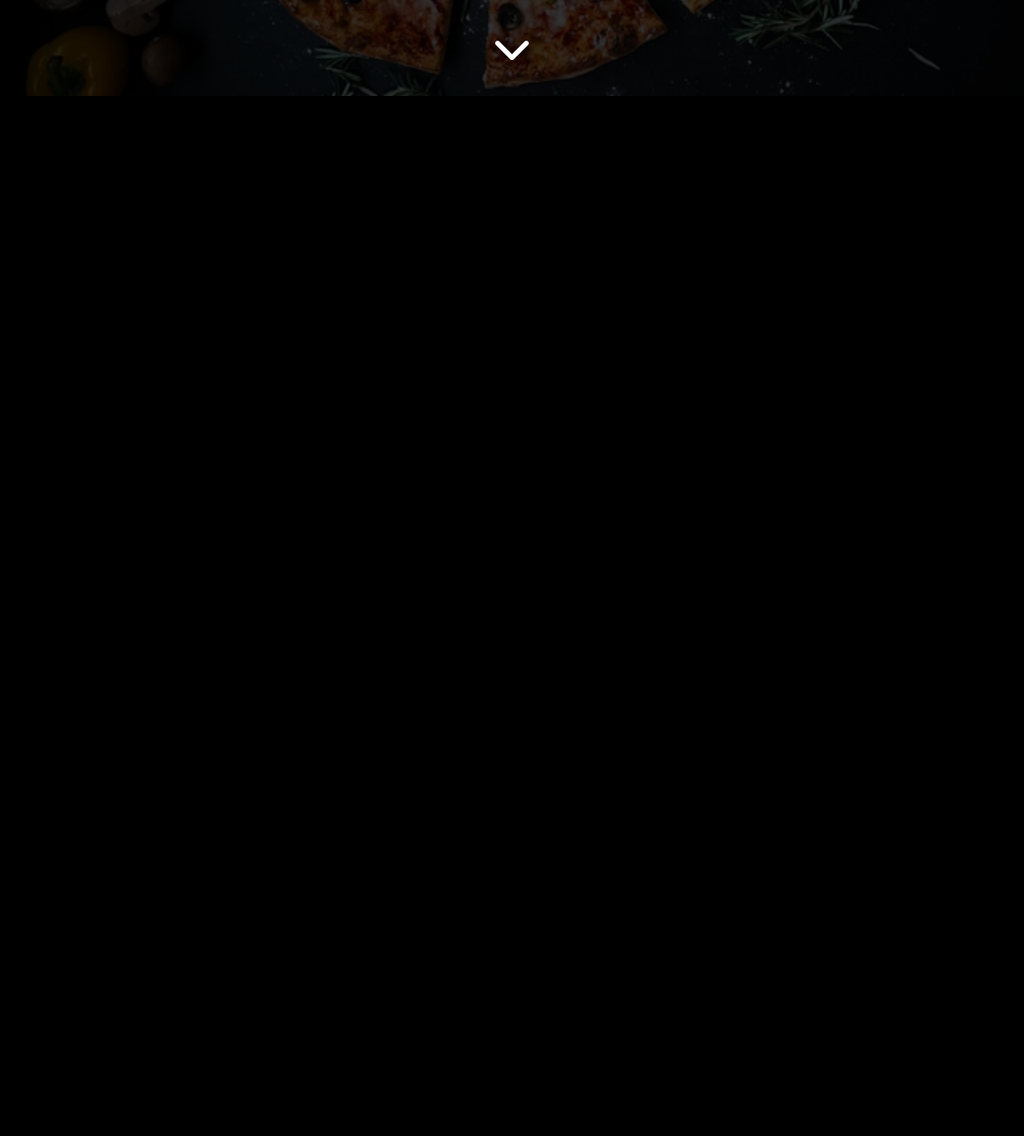
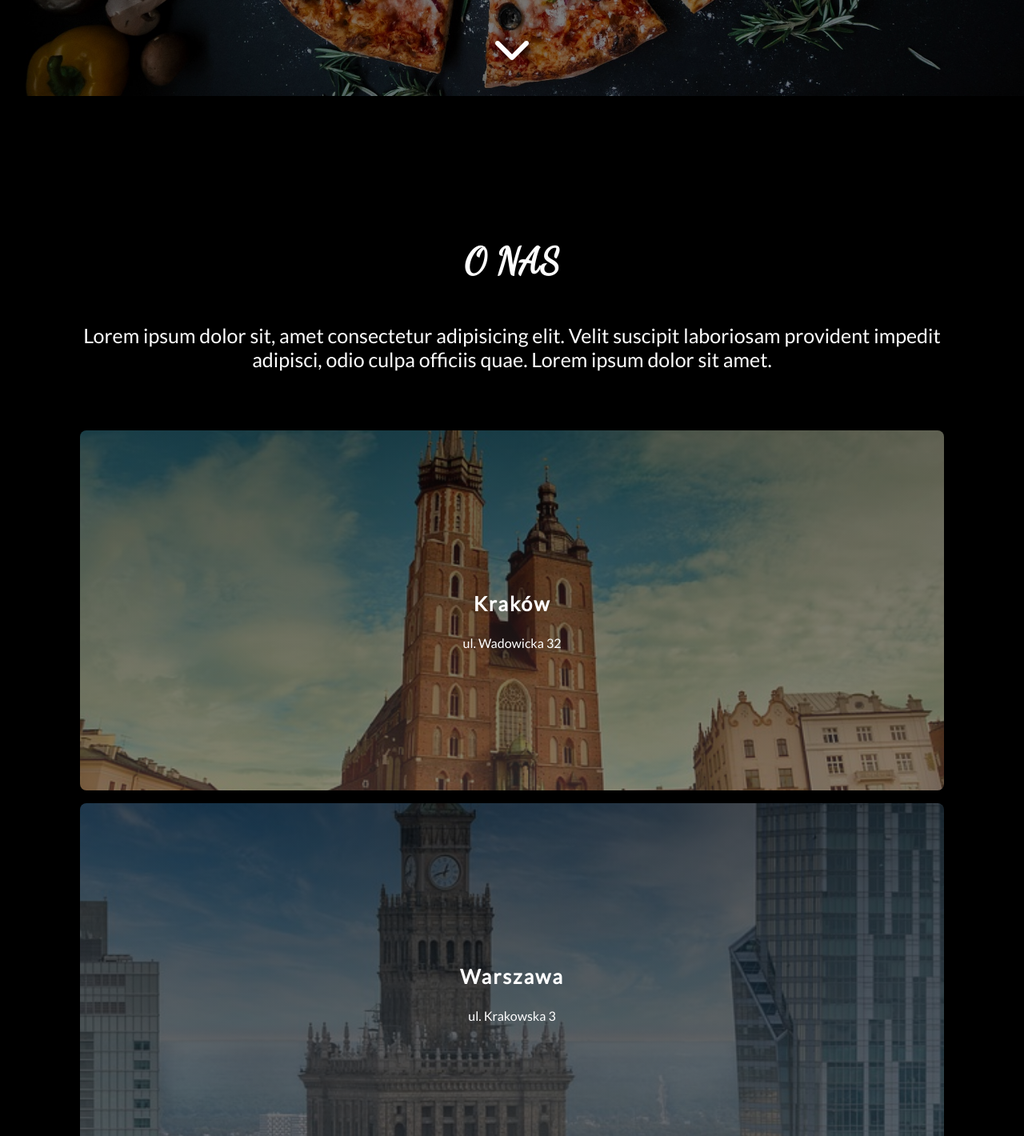
Before and after one commit to FaberNiko/PizzeriaItaliano, a plain HTML site: page index.html in a window 1280 px wide. Shown: the part 680-2100 px from the top of the page at 80% size. Before the commit the page ends 819 px from the top, so only its background shows below. Drawn offline with Linux system fonts and the light colour scheme.

Commit message:
Created mixins and section aboutus with styles

```diff
--- a/index.html
+++ b/index.html
@@ -44,18 +44,46 @@
 
   <main>
     <section class="home" id="#home">
-      <div class="home__text">
-        <h1 class="home__logo">Pizzeria Italiano</h1>
-        <p>Prawdziwa włoska pizza</p>
+      <div class="wrapper">
+        <div class="home__text">
+          <h1 class="home__logo">Pizzeria Italiano</h1>
+          <p>Prawdziwa włoska pizza</p>
+        </div>
+        <div class="home__shadow"></div>
+        <a href="#aboutus" class="home__arrow"><i class="fa-solid fa-chevron-down bounce-top"></i></a>
       </div>
-      <div class="home__shadow"></div>
-      <a href="#aboutus" class="home__arrow"><i class="fa-solid fa-chevron-down bounce-top"></i></a>
+    </section>
+
+    <section class="aboutus section" id="aboutus">
+      <div class="wrapper">
+
+        <h2 class="section-title">o nas</h2>
+        <p class="aboutus__text">Lorem ipsum dolor sit, amet consectetur adipisicing elit. Velit suscipit laboriosam provident impedit adipisci, odio culpa officiis quae. Lorem ipsum dolor sit amet.</p>
+
+        <div class="aboutus__cards">
+          <div class="aboutus__card aboutus__card--one">
+            <h3 class="aboutus__card-title">Kraków</h3>
+            <p class="card__adress">ul. Wadowicka 32</p>
+          </div>
+
+          <div class="aboutus__card aboutus__card--two">
+            <h3 class="aboutus__card-title">Warszawa</h3>
+            <p class="card__adress">ul. Krakowska 3</p>
+          </div>
+
+          <div class="aboutus__card aboutus__card--three">
+            <h3 class="aboutus__card-title">Poznań</h3>
+            <p class="card__adress">ul. Cicha 14</p>
+          </div>
+        </div>
+
+      </div>
     </section>
   </main>
 
-  <section class="footer">
+  <!-- <section class="footer">
     <p class="footer__bottom-text"> &copy; <span class="footer__year"></span> Pizzeria Italiano</p>
-</section>
+</section> -->
 
   <script src="./js/script.js"></script>
 </body>
--- a/scss/_colors.scss
+++ b/scss/_colors.scss
@@ -1,3 +1,11 @@
 $white-color: #fff ;
 $black-color: #000;
 $red-color: rgb(206, 37, 37);
+$grey-color: #b8b7b7  ;
+$dark-shadow: rgba(0, 0, 0, 0.8);
+
+$light-dark-gradient: linear-gradient(
+	0deg,
+	rgba(56, 56, 56, 0.6),
+	rgba(0, 0, 0, 0.6)
+);
--- /dev/null
+++ b/scss/_mixins.scss
@@ -0,0 +1,6 @@
+@mixin heroImages($bgImg) {
+    background-image: $light-dark-gradient ,url($bgImg);
+    background-size: cover;
+    background-position: center;
+
+}
--- a/scss/hamburger.scss
+++ b/scss/hamburger.scss
@@ -47,7 +47,7 @@
 .hamburger-inner,
 .hamburger-inner::before,
 .hamburger-inner::after {
-	width: 40px;
+	width: 20px;
 	height: 4px;
 	background-color: $white-color;
 	border-radius: 4px;
--- a/scss/main.scss
+++ b/scss/main.scss
@@ -1,7 +1,6 @@
-
-
 @import "./colors";
 @import "./animations";
+@import "./mixins";
 *,
 *::before,
 *::after {
@@ -19,6 +18,14 @@ body {
 	font-family: "Lato", sans-serif;
 	font-size: 1.6rem;
 	background-color: $black-color;
+	color: $white-color;
+}
+
+.wrapper {
+	margin: 0 auto;
+	width: 100%;
+	max-width: 1200px;
+	height: 100%;
 }
 
 // BURGER BUTTON
@@ -26,9 +33,11 @@ body {
 .hamburger {
 	position: fixed;
 	top: 15px;
-	right: 10px;
-	padding: 0.5em;
-	background: $red-color;
+	right: 5px;
+	padding: 1em;
+	height: auto;
+	width: auto;
+	background: transparent;
 	border-radius: 8px;
 	border: 1px solid transparent;
 	cursor: pointer;
@@ -38,6 +47,8 @@ body {
 	&-inner::before,
 	&-inner::after {
 		background-color: $white-color;
+
+		text-align: center;
 	}
 
 	&:focus {
@@ -67,7 +78,7 @@ body {
 		font-size: 2.5rem;
 		text-decoration: none;
 		z-index: 1000;
-		transition:color .3s;
+		transition: color 0.3s;
 
 		&:hover {
 			color: $red-color;
@@ -138,7 +149,7 @@ body {
 	position: relative;
 	top: 0;
 	height: 100vh;
-	background-image: url('/img/pizza-small.jpg');
+	background-image: url("/img/pizza-small.jpg");
 	background-size: cover;
 	background-position: center;
 	background-attachment: fixed;
@@ -170,7 +181,7 @@ body {
 		left: 0;
 		width: 100%;
 		height: 100%;
-		background-color: rgba(0, 0, 0, 0.8);
+		background-color: rgba(0, 0, 0, 0.5);
 		z-index: -5;
 	}
 
@@ -183,18 +194,75 @@ body {
 		text-decoration: none;
 		color: $white-color;
 	}
-
 }
 
 .bounce-top {
 	-webkit-animation: bounce-top 2s linear 2s infinite forwards;
-	        animation: bounce-top 2s linear 2s infinite forwards;
+	animation: bounce-top 2s linear 2s infinite forwards;
+}
+
+// ABOUTUS
+
+.aboutus {
+	height: 100vh;
+
+	.section-title {
+		text-transform: uppercase;
+		padding-top: 4em;
+		text-align: center;
+		font-family: "Dancing Script";
+		font-size: 3rem;
+	}
+
+	&__text {
+		padding: 1em;
+		text-align: center;
+		font-size: 2rem;
+	}
+
+	&__cards {
+		display: flex;
+		flex-direction: column;
+		justify-content: center;
+		align-items: center;
+		width: 100%;
+		margin: 1em auto;
+	}
+
+	&__card {
+		display: flex;
+		flex-direction: column;
+		margin: 0.5em;
+		height: 250px;
+		width: 90%;
+		padding: 1em;
+		background-color: $grey-color;
+		border-radius: 8px;
+		text-align: center;
+		align-items: center;
+		justify-content: center;
+
+		&--one {
+			@include heroImages("../img/cracow.jpg");
+		}
+		&--two {
+			@include heroImages("../img/warsaw.jpg");
+		}
+		&--three {
+			@include heroImages("../img/poznan.jpg");
+		}
+
+		&-title {
+			font-size: 2.5rem;
+			padding: 1em;
+			letter-spacing: 2px;
+		}
+	}
 }
 
 //MEDIA QUERIES
 
 @media (min-width: 768px) {
-
 	.hamburger {
 		right: 20px;
 	}
@@ -212,13 +280,40 @@ body {
 			}
 		}
 	}
+
+	.home {
+		&__logo {
+			font-size: 7rem;
+		}
+
+		p {
+			font-size: 2rem;
+		}
+	}
+
+	.aboutus {
+		.section-title {
+			font-size: 4rem;
+		}
+
+		&__text {
+			padding: 2em;
+		}
+
+		&__card {
+			height: 350px;
+		}
+	}
+
+
 }
 
 @media (min-width: 992px) {
-
 	.header {
 		&__logo {
-			padding: 0 2em;
+			width: 300px;
+			padding: 0 1em;
+			z-index: 10;
 		}
 	}
 	.hamburger {
@@ -232,9 +327,10 @@ body {
 	.nav-desktop {
 		display: flex;
 		height: 100%;
-		width: 100%;
+		width: 100vw;
 		justify-content: flex-end;
 		align-items: center;
+		z-index: 15;
 
 		&__items {
 			margin-right: 4em;
@@ -246,11 +342,29 @@ body {
 			color: $white-color;
 			text-transform: uppercase;
 			font-size: 2rem;
-			transition: color .3s;
+			transition: color 0.3s;
 
 			&:hover {
 				color: $red-color;
 			}
 		}
 	}
+
+	.home {
+		background-image: url("/img/pizza-big.jpg");
+	}
+
+	.aboutus {
+		.section-title {
+			font-size: 4.5rem;
+		}
+
+		&__text {
+			font-size: 2.5rem;
+		}
+
+		&__card {
+			height: 450px;
+		}
+	}
 }
```
Also changed, not shown: css/main.css, img/cracow.jpg (added), img/poznan.jpg (added), img/warsaw.jpg (added), 1 other file.
